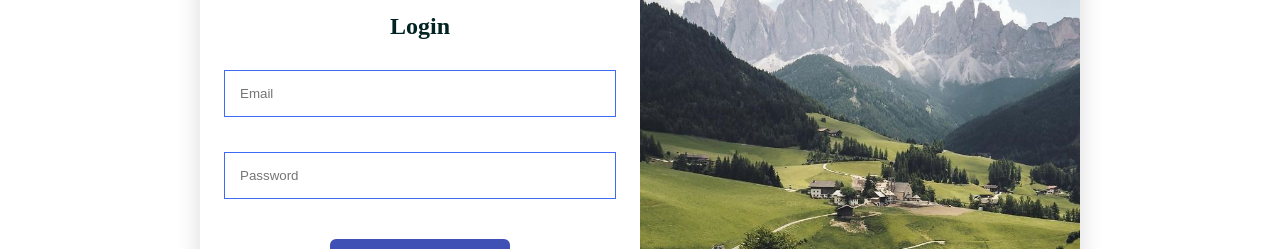
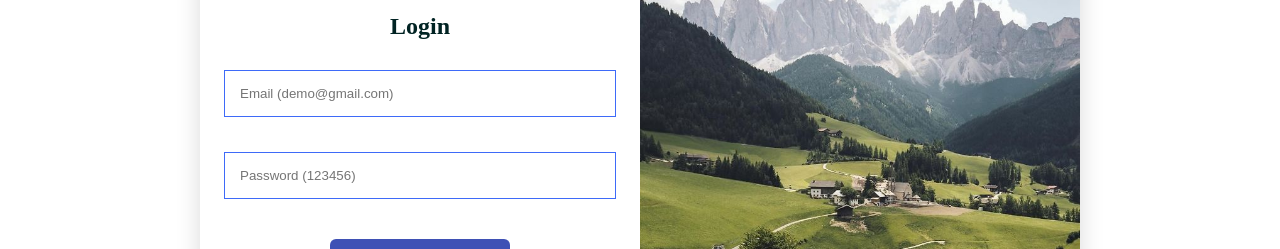
Before and after one commit to ZoyaYusuf/TravelGenie_FrontEnd, a React (Vite) app: page /Login in a window 1280 px wide. Shown: the part 223-472 px from the top of the page. Built offline with nearby package versions, Linux system fonts and the light colour scheme; no server answers.

Commit message:
new login plaaceholder

```diff
--- a/src/Components/Auth/Login.jsx
+++ b/src/Components/Auth/Login.jsx
@@ -67,10 +67,10 @@ export default function Login() {
                         <Form className="form-box" id="loginBox">
                             <h2>Login</h2>
 
-                            <Field name="email" placeholder="Email" className="loginInput"/>
+                            <Field name="email" placeholder="Email (demo@gmail.com)" className="loginInput"/>
                             <ErrorMessage name="email" component="div" className="error" />
 
-                            <Field name="password" type="password" placeholder="Password" className="loginInput"/>
+                            <Field name="password" type="password" placeholder="Password (123456)" className="loginInput"/>
                             <ErrorMessage name="password" component="div" className="error"/>
 
                             {status && <div className="server-error">{status}</div>}
```
